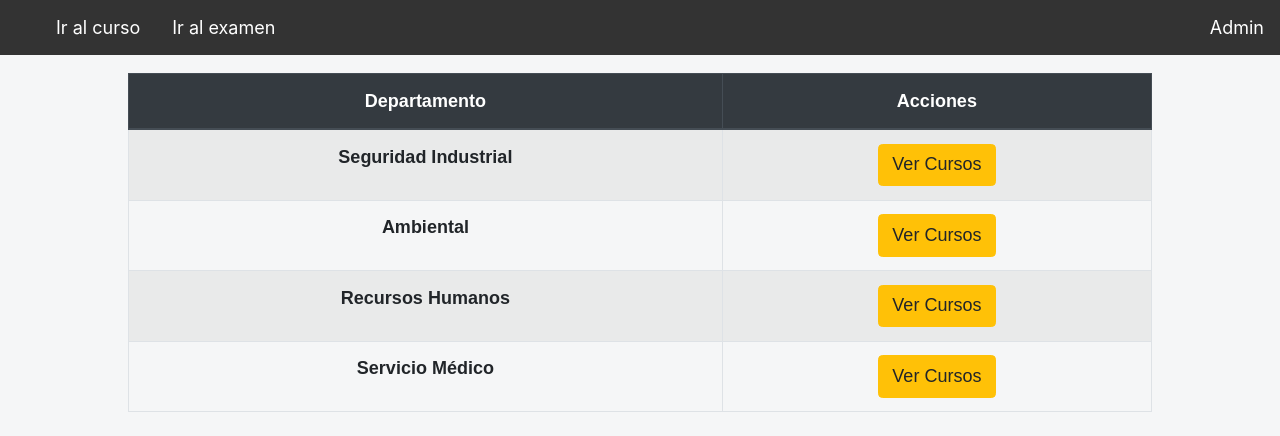
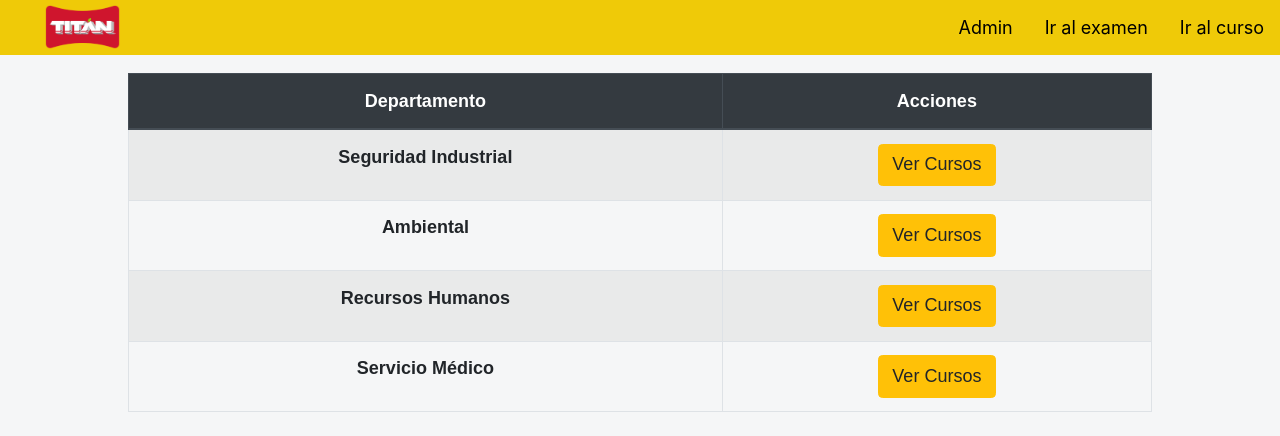
Before and after one commit to chalupo/capacitacion, a React (Create React App) app: page / in a window 1280 px wide. Shown: the top 436 px of the page. Built offline with nearby package versions, Linux system fonts and the light colour scheme.

Commit message:
Se implementan funcionalidades en video

```diff
--- a/src/componentes/Navegacion.jsx
+++ b/src/componentes/Navegacion.jsx
@@ -1,11 +1,12 @@
 import React from 'react';
+import { Link } from "react-router-dom";
 import '../css/Navegacion.css';
 
 function Navegacion(){
 	return (
 		<nav className='menu'>
 			<ul>
-				<li><a className='active' href='#'>Inicio</a></li>
+				<li><Link to="../" className="active">Inicio</Link></li>
 				<li><a href='#'>Iniciar Sesión</a></li>
 			</ul>
 		</nav>
--- a/src/componentes/Tabla.jsx
+++ b/src/componentes/Tabla.jsx
@@ -5,8 +5,12 @@ import '../css/Tabla.css';
 function Tabla() {
     return (
       <>
-      <nav className="menu">
+      <nav className="menu-user">
         <ul>
+          <li><img
+              className='logo'
+              src={require(`../img/logo.png`)}
+              alt='Logotipo' /></li>
           <li><Link to="curso">Ir al curso </Link></li>
           <li><Link to="examen">Ir al examen </Link></li>
           <li><Link to="admin">Admin</Link></li>
--- a/src/componentes/Video.jsx
+++ b/src/componentes/Video.jsx
@@ -1,4 +1,5 @@
 import React, { useState } from "react";
+import { Link } from "react-router-dom";
 import '../css/Video.css';
 
 function Video() {
@@ -10,14 +11,25 @@ function Video() {
     };
 
     const handlePopupSubmit = () => {
-      // Aquí puedes agregar lógica para manejar la información enviada desde la ventana emergente.
       alert('Información enviada: ' + popupText);
     };
 
     return (
+      <>
+      <nav className="menu-user">
+        <ul>
+          <li><img
+              className='logo'
+              src={require(`../img/logo.png`)}
+              alt='Logotipo' /></li>
+          <li><Link to="../curso">Ir al curso </Link></li>
+          <li><Link to="../examen">Ir al examen </Link></li>
+          <li><Link to="../admin">Admin</Link></li>
+        </ul>
+      </nav>
       <div className="Video">
-        <h1>Título de la Página</h1>
-        <p>Estatus de visualización del vídeo: {videoCompleted ? 'Completo' : 'Incompleto'}</p>
+        <h1>Curso de Toma de Concienca</h1>
+        <p>Estatus de visualización del vídeo: <strong>{videoCompleted ? 'Completo' : 'Incompleto'}</strong></p>
         <div className="video-container">
           <video
             controls
@@ -41,6 +53,7 @@ function Video() {
           </div>
         )}
       </div>
+      </>
     );
   }
 
--- a/src/css/Tabla.css
+++ b/src/css/Tabla.css
@@ -8,3 +8,40 @@
     margin: 10px auto;
     border-collapse: collapse;
   }
+
+.menu-user{
+  margin: 0;
+  padding: 0;
+}
+
+.menu-user ul {
+  list-style-type: none;
+  overflow: hidden;
+  background-color: #EFCA08;
+}
+
+.menu-user ul li {
+  float: right;
+}
+
+.menu-user ul li a {
+  display: block;
+  color: black;
+  text-align: center;
+  padding: 14px 16px;
+  text-decoration: none;
+}
+
+.menu-user ul li:first-child {
+  float: left;
+}
+
+.menu-user ul li a:hover{
+  background-color: #F08700;
+}
+
+.logo {
+  padding: 5px;
+  height: 54px;
+  width: 85px;
+}
--- a/src/css/Video.css
+++ b/src/css/Video.css
@@ -22,7 +22,7 @@
   }
 
   video {
-    width: 100%;
+    width: 90%;
   }
 
   /* Estilos para la ventana emergente */
```
